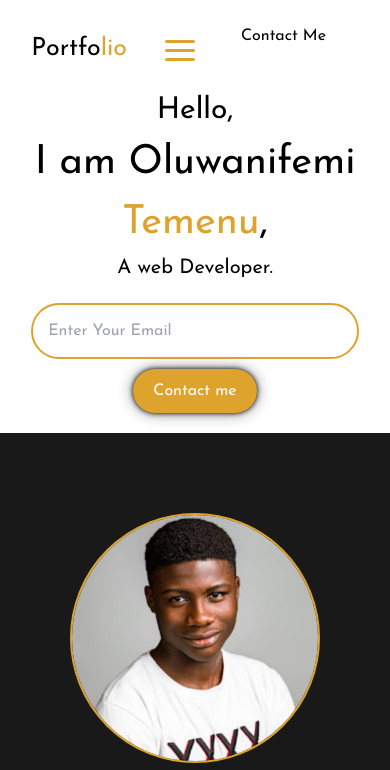
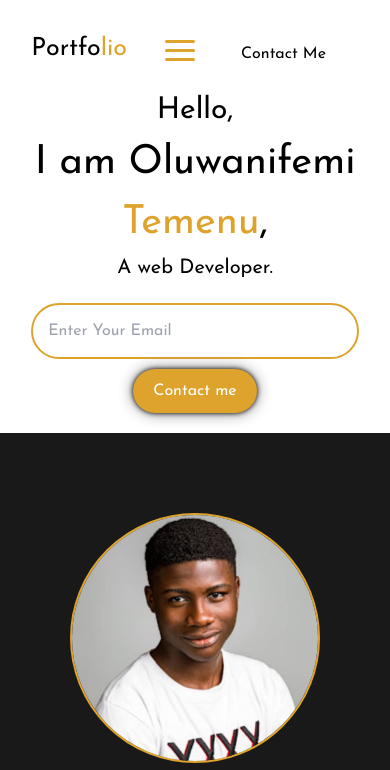
Before and after one commit to nifemi2005/Portfolio, a website: page index.html in a window 390 px wide. Shown: the top 770 px of the page. Drawn offline with nearby package versions, Linux system fonts and the light colour scheme.

Commit message:
Gave the navbar a contact link

```diff
--- a/style.css
+++ b/style.css
@@ -25,7 +25,7 @@
 }
 .toggle-contact{
     position: absolute;
-    top: 1rem;
+    top: 2.1rem;
     right: 3.5rem;
 }
 /* body{
```
